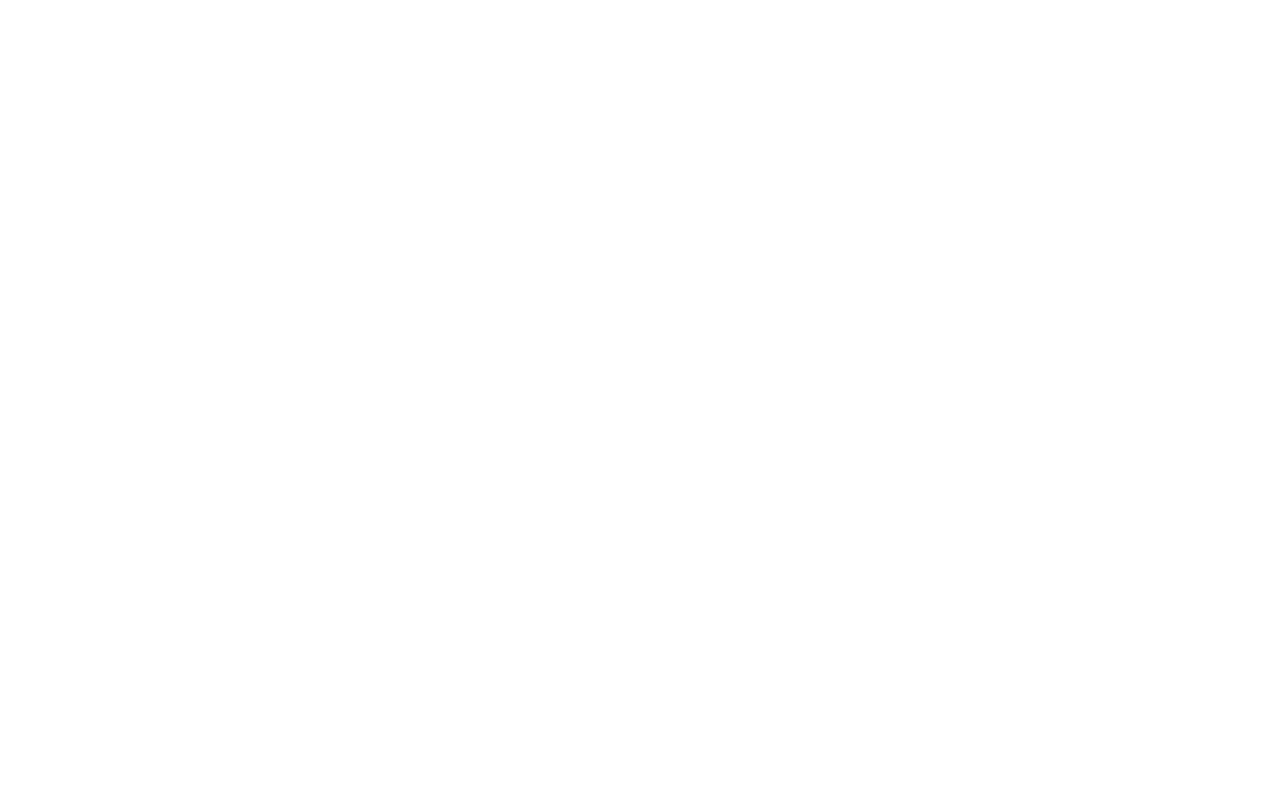
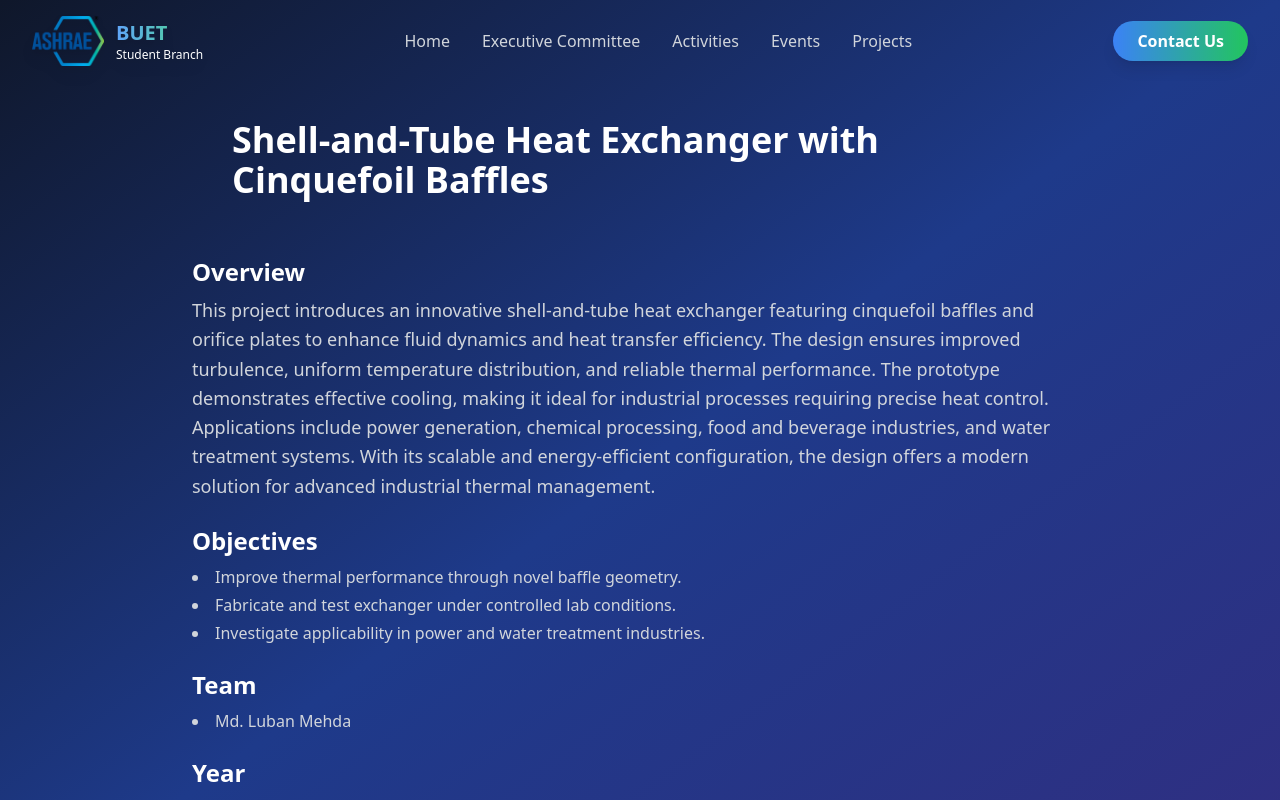
Before and after one commit to AshraeBuetSB/ashrae-web, a React (Vite) app: page /projects/cinquefoil-baffle-heat-exchanger in a window 1280 px wide. Before the commit this address had no page. Shown: the top 800 px of the page. Built offline with nearby package versions, Linux system fonts and the light colour scheme.

Commit message:
added activities page

```diff
--- a/src/App.tsx
+++ b/src/App.tsx
@@ -8,6 +8,7 @@
 import Members from './pages/Members';
 import Contact from './pages/Contact';
 import Projects from './pages/Projects';
+import ProjectDetail from './pages/ProjectDetails';
 
 function App() {
   return (
@@ -21,6 +22,7 @@
         <Route path="members" element={<Members />} />
         <Route path="contact" element={<Contact />} />
         <Route path="projects" element={<Projects />} />
+        <Route path="projects/:slug" element={<ProjectDetail />} />
       </Route>
     </Routes>
   );
--- /dev/null
+++ b/src/db/projectDetails.ts
@@ -0,0 +1,66 @@
+// src/db/projectDetails.ts
+
+const projectDetails = {
+  'cooling-tower-plastic-fill': {
+    title: 'Cross Flow Induced Draft Cooling Tower with Waste Plastic Fill',
+    image: 'https://i.postimg.cc/fTbW9DCn/Assembly-b.jpg',
+    overview:
+      `This project demonstrates a promising eco-friendly innovation by repurposing recycled PET plastic bottles and
+      jute fiber as fill materials for cooling towers. By validating their thermal performance through experimental
+      testing, it offers a cost-effective and sustainable alternative to industrial-grade plastic fills. The initiative
+      not only helps reduce plastic waste and environmental impact but also lays the groundwork for scalable industrial
+      applications, particularly in regions with abundant plastic and jute resources. Its relevance lies in addressing
+      both engineering efficiency and environmental responsibility in modern thermal management systems.`,
+    objectives: [
+      'Design and construct a lab-scale cooling tower.',
+      'Use waste plastic and jute as filler materials.',
+      'Compare performance with conventional PVC fills.',
+    ],
+    awards: 'ASHRAE Equipment Grant ($1,110)',
+    team: ['Taskin Mehereen', 'Afrina Ayrin', 'Asif Chowdhury', 'Arif Sadik Riddhie'],
+    year: 2024,
+  },
+
+  'spiral-plate-heat-exchanger': {
+    title: 'Spiral Plate Heat Exchanger for Food & Beverage',
+    image: 'https://i.postimg.cc/SKfHdzQZ/Picture5.png',
+    overview:
+        `The project aims to develop a compact, efficient, and cost-effective spiral
+        plate heat exchanger (SPHX) suitable for space-constrained industrial applications. The SPHX
+        offers high thermal efficiency, easy maintenance, and versatility for handling viscous and fouling
+        fluids. It is particularly tailored for food processing industries like milk pasteurization. The design
+        uses stainless steel for durability and incorporates a counterflow configuration to enhance heat
+        transfer. The project seeks to make SPHX technology more accessible and scalable, especially
+        in resource-limited contexts. `,
+    objectives: [
+      'Design a compact SPHX suited for milk pasteurization.',
+      'Ensure low maintenance and high hygiene standards.',
+      'Evaluate thermal performance and ease of cleaning.',
+    ],
+    awards: 'ASHRAE Mini Equipment Grant ($260)',
+    team: ['Arafath Rahman Nishat', 'Anurag Dev', 'Aion Aich', 'Aniruddha Biswas'],
+    year: 2024,
+  },
+
+  'cinquefoil-baffle-heat-exchanger': {
+    title: 'Shell-and-Tube Heat Exchanger with Cinquefoil Baffles',
+    image: 'https://i.postimg.cc/8kfgQcZC/Picture1.png',
+    overview:
+      `This project introduces an innovative shell-and-tube heat exchanger featuring cinquefoil baffles and orifice
+      plates to enhance fluid dynamics and heat transfer efficiency. The design ensures improved turbulence, uniform
+      temperature distribution, and reliable thermal performance. The prototype demonstrates effective cooling, making
+      it ideal for industrial processes requiring precise heat control. Applications include power generation, chemical
+      processing, food and beverage industries, and water treatment systems. With its scalable and energy-efficient
+      configuration, the design offers a modern solution for advanced industrial thermal management.`,
+    objectives: [
+      'Improve thermal performance through novel baffle geometry.',
+      'Fabricate and test exchanger under controlled lab conditions.',
+      'Investigate applicability in power and water treatment industries.',
+    ],
+    awards: 'None',
+    team: ['Md. Luban Mehda'],
+    year: 2025,
+  },
+};
+
+export default projectDetails;
--- /dev/null
+++ b/src/db/projects.ts
@@ -0,0 +1,25 @@
+const projects = [
+  {
+    slug: 'cooling-tower-plastic-fill',
+    image: 'https://i.postimg.cc/fTbW9DCn/Assembly-b.jpg',
+    title: 'Cross Flow Induced Draft Cooling Tower with Waste Plastic Fill',
+    description:
+      'An eco-friendly cooling tower using recycled PET bottles and jute fibers as fill materials, reducing cost and environmental impact. Received the ASHRAE Equipment Grant ($1,110).',
+  },
+  {
+    slug: 'spiral-plate-heat-exchanger',
+    image: 'https://i.postimg.cc/SKfHdzQZ/Picture5.png',
+    title: 'Spiral Plate Heat Exchanger for Food & Beverage',
+    description:
+      'Compact, stainless steel SPHX designed for milk pasteurization and similar applications. Prioritizes high efficiency and low maintenance. Received the ASHRAE Equipment Grant ($260).',
+  },
+  {
+    slug: 'cinquefoil-baffle-heat-exchanger',
+    image: 'https://i.postimg.cc/8kfgQcZC/Picture1.png',
+    title: 'Shell-and-Tube Heat Exchanger with Cinquefoil Baffles',
+    description:
+      'Innovative exchanger with enhanced turbulence and uniform heat distribution. Applicable to power generation, water treatment, and food industries.',
+  },
+];
+
+export default projects;
--- a/src/pages/Activities.tsx
+++ b/src/pages/Activities.tsx
@@ -1,3 +1,50 @@
-export default function Activities() {
-  return <div className="text-white text-3xl p-8">Activities Page</div>;
+import AnimatedSection from '../components/AnimatedSection';
+import { motion } from 'framer-motion';
+import { Link } from 'react-router-dom';
+import projects from '../db/projects';
+
+
+export default function Projects() {
+  return (
+    <AnimatedSection className="py-20 px-4 sm:px-6 lg:px-8">
+      <div className="max-w-7xl mx-auto">
+        <div className="text-center mb-16">
+          <h2 className="text-4xl md:text-5xl font-bold mb-6 text-white">
+            Activities
+          </h2>
+          <p className="text-xl text-gray-300 max-w-3xl mx-auto">
+            Hands-on projects designed and executed by ASHRAE BUET student members.
+          </p>
+        </div>
+
+        <div className="grid grid-cols-1 md:grid-cols-2 lg:grid-cols-3 gap-8">
+          {projects.map((project, index) => (
+            <Link to={`/projects/${project.slug}`} key={project.slug}>
+              <motion.div
+                className="cursor-pointer bg-white/10 backdrop-blur-lg rounded-3xl p-4 border border-white/20 hover:scale-105 transition-transform duration-200"
+                initial={{ opacity: 0, y: 30 }}
+                whileInView={{ opacity: 1, y: 0 }}
+                viewport={{ once: true }}
+                transition={{ delay: index * 0.1 }}
+              >
+                <div className="w-full h-48 rounded-2xl overflow-hidden mb-4">
+                  <img
+                    src={project.image}
+                    alt={project.title}
+                    className="w-full h-full object-cover"
+                  />
+                </div>
+                <div className="text-center px-2">
+                  <h3 className="text-xl font-bold text-white mb-2">{project.title}</h3>
+                  <p className="text-gray-300 leading-relaxed">
+                    {project.description}
+                  </p>
+                </div>
+              </motion.div>
+            </Link>
+          ))}
+        </div>
+      </div>
+    </AnimatedSection>
+  );
 }
--- a/src/pages/Events.tsx
+++ b/src/pages/Events.tsx
@@ -1,3 +1,3 @@
-export default function Events() {
-  return <div className="text-white text-3xl p-8">Events Page</div>;
+export default function Contact() {
+  return <div className="text-white text-3xl p-8">Event Page</div>;
 }
--- a/src/pages/Members.tsx
+++ b/src/pages/Members.tsx
@@ -1,4 +1,3 @@
-import React from 'react';
 import ParticleBackground from '../components/ParticleBackground';
 import MemberCard from '../components/MemberCard';
 
--- /dev/null
+++ b/src/pages/ProjectDetails.tsx
@@ -0,0 +1,57 @@
+import { useParams } from 'react-router-dom';
+import projectDetails from '../db/projectDetails';
+
+
+export default function ProjectDetail() {
+  const { slug } = useParams();
+  const project = projectDetails[slug as keyof typeof projectDetails];
+
+  if (!project) {
+    return <div className="text-white p-8">Project not found.</div>;
+  }
+
+  return (
+    <div className="min-h-screen py-20 px-4 sm:px-6 lg:px-8 bg-gradient-to-br from-slate-900 via-blue-900 to-indigo-900 text-white">
+      <div className="max-w-4xl mx-auto">
+
+        <h1 className="text-3xl sm:text-4xl font-bold mb-4 p-10">{project.title}</h1>
+
+        <div className="mb-6">
+          <h2 className="text-2xl font-semibold mb-2">Overview</h2>
+          <p className="text-gray-300 leading-relaxed text-lg">{project.overview}</p>
+        </div>
+
+        <div className="mb-6">
+          <h2 className="text-2xl font-semibold mb-2">Objectives</h2>
+          <ul className="list-disc list-inside text-gray-300 space-y-1">
+            {project.objectives.map((objective, idx) => (
+              <li key={idx}>{objective}</li>
+            ))}
+          </ul>
+        </div>
+
+        <div className="mb-6">
+          <h2 className="text-2xl font-semibold mb-2">Team</h2>
+          <ul className="list-disc list-inside text-gray-300 space-y-1">
+            {project.team.map((member, idx) => (
+              <li key={idx}>{member}</li>
+            ))}
+          </ul>
+        </div>
+
+        {project.awards && project.awards !== "None" && (
+          <div className="mb-6">
+            <h2 className="text-2xl font-semibold mb-2">Awards</h2>
+            <p className="text-gray-300">{project.awards}</p>
+          </div>
+        )}
+
+        <div className="mb-6">
+          <h2 className="text-2xl font-semibold mb-2">Year</h2>
+          <p className="text-gray-300 leading-relaxed text-lg">{project.year}</p>
+        </div>
+
+      </div>
+    </div>
+  );
+}
```
